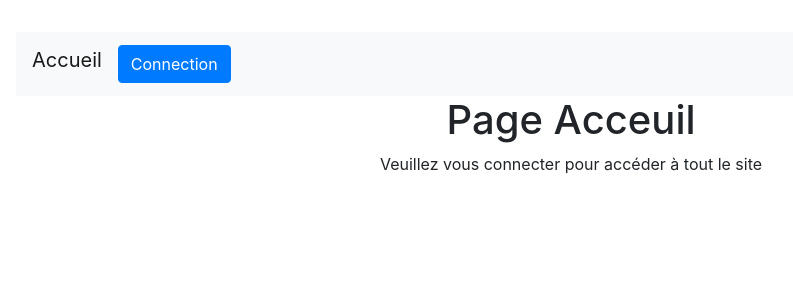
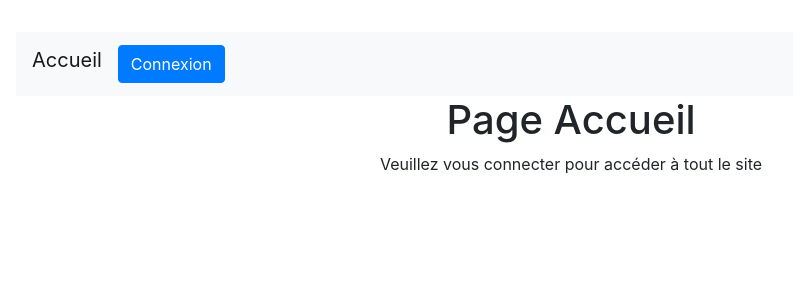
Before and after one commit to jb700r/TP2_WEB, a React (Vite) app: page / in a window 1280 px wide. Shown: the top 300 px of the page, without its empty margins (69-862 px from the left). Built offline with nearby package versions, Linux system fonts and the light colour scheme.

Commit message:
erreur francais

```diff
--- a/src/App.tsx
+++ b/src/App.tsx
@@ -1,4 +1,4 @@
-import Acceuil from "./pages/PageAcceuil";
+import Accueil from "./pages/PageAccueil";
 import { Container } from "react-bootstrap";
 import { BrowserRouter, Routes, Route } from "react-router";
 import { BarreNavigation } from "./BarreNavigation";
@@ -11,7 +11,7 @@ function App() {
       <Container>
         <BarreNavigation />
         <Routes>
-          <Route path="/" element={<Acceuil />} />
+          <Route path="/" element={<Accueil />} />
           <Route element={<RoutePrivee />}>
             <Route path="/blackjack" element={<h1>Page BJ</h1>} />
           </Route>
--- a/src/BarreNavigation.tsx
+++ b/src/BarreNavigation.tsx
@@ -17,12 +17,12 @@ export const BarreNavigation = () => {
               <Navbar.Brand href="/poker">poker</Navbar.Brand>
               <Navbar.Brand href="/keno">keno</Navbar.Brand>
               <Navbar.Brand>
-                <Button onClick={() => logout()}>Deconnection</Button>
+                <Button onClick={() => logout()}>Deconnexion</Button>
               </Navbar.Brand>
             </>
           ) : (
             <Navbar.Brand>
-              <Button onClick={() => loginWithRedirect()}>Connection</Button>
+              <Button onClick={() => loginWithRedirect()}>Connexion</Button>
             </Navbar.Brand>
           )}
         </Nav>
--- a/src/pages/PageAcceuil.tsx
+++ /dev/null
@@ -1,25 +0,0 @@
-import { useAuth0 } from "@auth0/auth0-react";
-import { Container } from "react-bootstrap";
-
-function Acceuil() {
-  const { isAuthenticated, user } = useAuth0();
-  if (isAuthenticated) {
-    return (
-      <Container>
-        <h1>Page Acceuil</h1>
-        <p>
-          Bonjour <strong>{user?.name}</strong>, vous êtes connecté.
-        </p>
-      </Container>
-    );
-  } else {
-    return (
-      <Container>
-        <h1>Page Acceuil</h1>
-        <p>Veuillez vous connecter pour accéder à tout le site</p>
-      </Container>
-    );
-  }
-}
-
-export default Acceuil;
--- /dev/null
+++ b/src/pages/PageAccueil.tsx
@@ -0,0 +1,25 @@
+import { useAuth0 } from "@auth0/auth0-react";
+import { Container } from "react-bootstrap";
+
+function Accueil() {
+  const { isAuthenticated, user } = useAuth0();
+  if (isAuthenticated) {
+    return (
+      <Container>
+        <h1>Page Accueil</h1>
+        <p>
+          Bonjour <strong>{user?.name}</strong>, vous êtes connecté.
+        </p>
+      </Container>
+    );
+  } else {
+    return (
+      <Container>
+        <h1>Page Accueil</h1>
+        <p>Veuillez vous connecter pour accéder à tout le site</p>
+      </Container>
+    );
+  }
+}
+
+export default Accueil;
```
